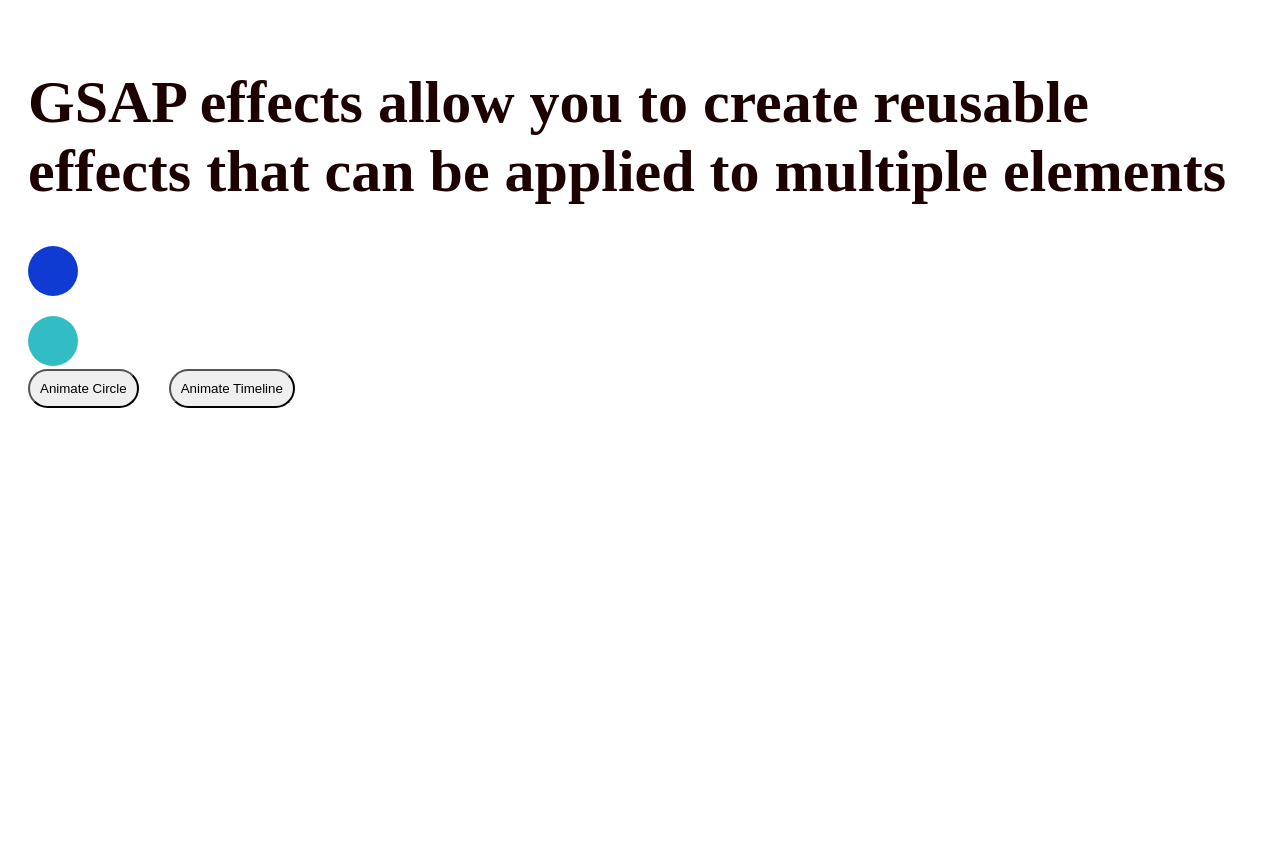
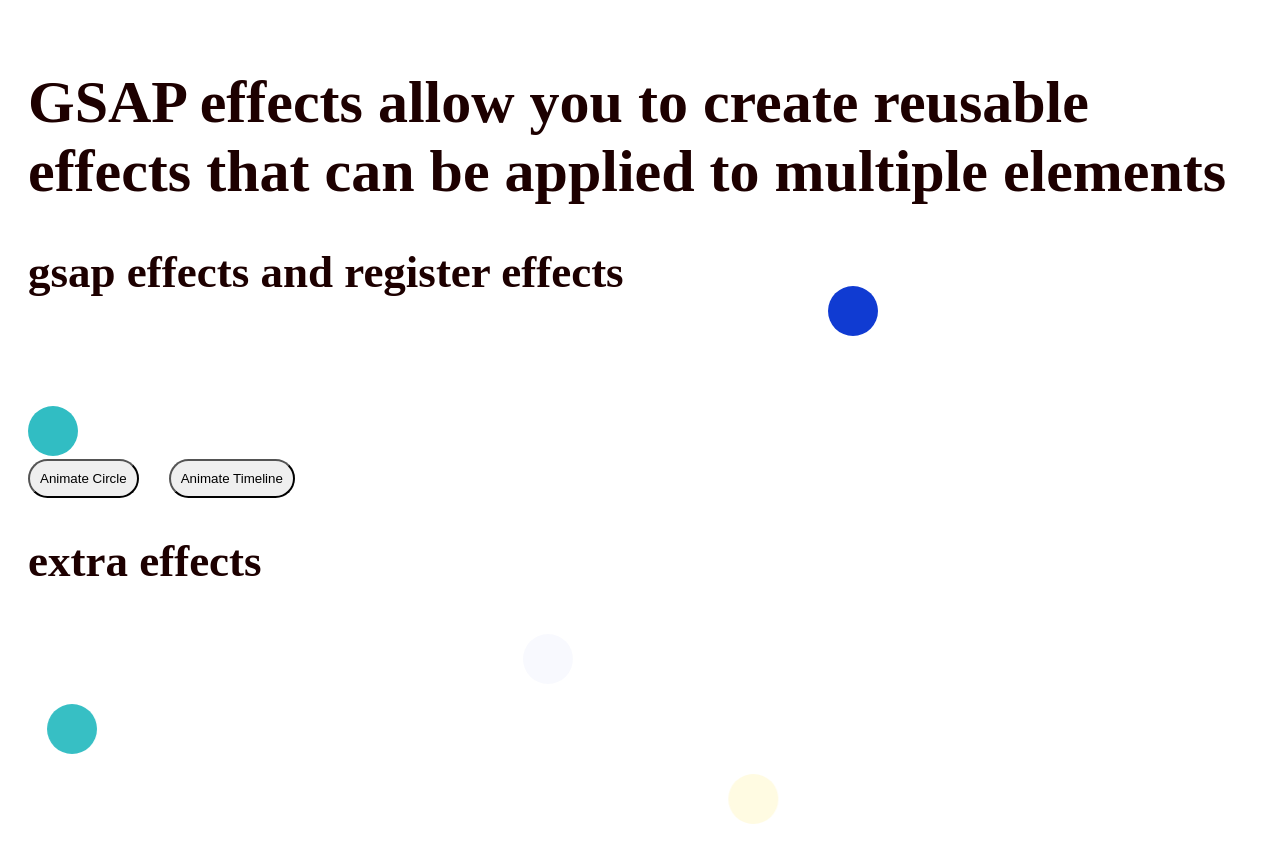
Before and after one commit to Kamsi-yonna/serve, a Nuxt app: page /gsap/effects in a window 1280 px wide. Before the commit the page ends 800 px from the top, so only its background shows below. Built offline with nearby package versions, Linux system fonts and the light colour scheme; what @tanstack/vue-query would draw is missing.

Commit message:
feat - more gsap effects stuff and registering effects

```diff
--- a/pages/gsap/effects.vue
+++ b/pages/gsap/effects.vue
@@ -1,13 +1,24 @@
 <template>
     <div class="container">
         <h1>GSAP effects allow you to create reusable effects that can be applied to multiple elements</h1>
-        <div class="shapes">
-            <div ref="circle" class="circle"></div>
-            <div ref="square" class="square"></div>
+
+        <div class="section">
+            <h2>gsap effects and register effects</h2>
+            <div class="shapes">
+                <div ref="circle" class="circle"></div>
+                <div ref="square" class="square"></div>
+            </div>
+            <button @click="animate">Animate Circle</button>
+            <button @click="animateTimeline">Animate Timeline</button>
         </div>
 
-        <button @click="animate">Animate Circle</button>
-        <button @click="animateTimeline">Animate Timeline</button>
+        <div class="section">
+            <h2>extra effects</h2>
+            <div v-for="(ball, index) in balls" :key="id" class="balls">
+                <div :class=ball.class></div>
+            </div>
+        </div>
+
     </div>
 </template>
 
@@ -18,6 +29,65 @@
 const { gsap } = useGsap();
 const circle = ref<HTMLElement | null>(null);
 const square = ref<HTMLElement | null>(null);
+
+//define the effects first
+const gsapEffects = [
+    {
+        id: "fadeSlideTo",
+        props: { opacity: 0, x: 500, repeat: -1 },
+        animate: 'to'
+    },
+    {
+        id: "fadeSlideFrom",
+        props: { opacity: 0, x: 300, repeat: -1 },
+        animate: 'from'
+    },
+    {
+        id: "fadeSlideFromTo",
+        props: { opacity: 0, x: 800, duration: 5, repeat: -1 },
+        props2: { opacity: 1, x: 200, duration: 5, repeat: -1 },
+        animate: 'fromTo'
+    }
+]
+
+// then register the effects
+gsapEffects.forEach(effect => {
+    gsap.registerEffect({
+        name: effect.id,
+        defaults: { duration: 3 },
+        extendTimeline: true,
+        effect(targets, config) {
+            if (effect.animate === 'from') {
+                return gsap.from(targets, { ...effect.props, ...config });
+            } else if (effect.animate === 'fromTo') {
+                return gsap.fromTo(targets, { ...effect.props, ...config }, { ...effect.props2 });
+            } else {
+                return gsap.to(targets, { ...effect.props, ...config });
+            }
+        }
+    });
+})
+// then we can now define the balls array with just a class
+const balls = [
+    {
+        class: 'circle circle1 fadeSlideTo',
+    },
+    {
+        class: 'circle circle2 fadeSlideFrom',
+    },
+    {
+        class: 'circle circle3 fadeSlideFromTo',
+    },
+]
+
+// Animate using a timeline
+const animateBalls = () => {
+    const tl = gsap.timeline();
+    tl.fadeSlideTo(".fadeSlideTo")
+        .fadeSlideFrom(".fadeSlideFrom", 0)
+        .fadeSlideFromTo(".fadeSlideFromTo", 0);
+};
+
 
 // we use our registered bouncer plugin to animate the circle
 const animate = () => {
@@ -41,13 +111,15 @@
     });
 };
 
+onMounted(() => {
+    if (circle.value) {
+        gsap.effects.bounceIn(circle.value);
+    }
+});
 
-
-// onMounted(() => {
-//     if (circle.value) {
-//         gsap.effects.bounceIn(circle.value);
-//     }
-// });
+onMounted(() => {
+    animateBalls()
+})
 </script>
 
 <style scoped>
@@ -63,10 +135,15 @@
     margin-right: 30px;
 }
 
-.shapes {
+.shapes,
+.balls {
     display: flex;
     flex-direction: column;
     row-gap: 20px;
+}
+
+.balls {
+    padding: 10px;
 }
 
 .circle,
@@ -81,4 +158,12 @@
     border-radius: 40px;
     background: #31bdc3;
 }
+
+.circle2 {
+    background: #31bdc3;
+}
+
+.circle3 {
+    background: #FFE75DFF;
+}
 </style>
```
